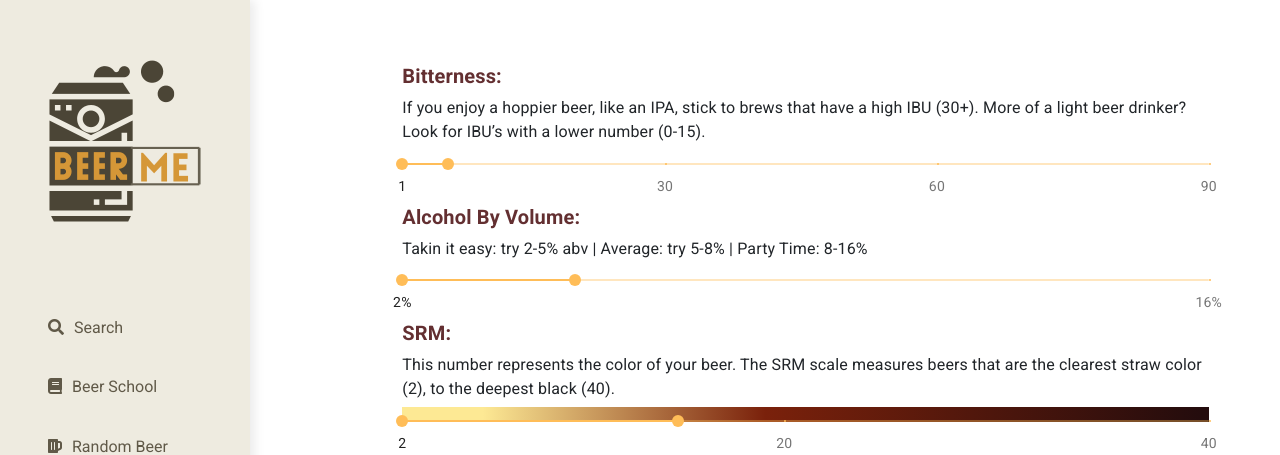
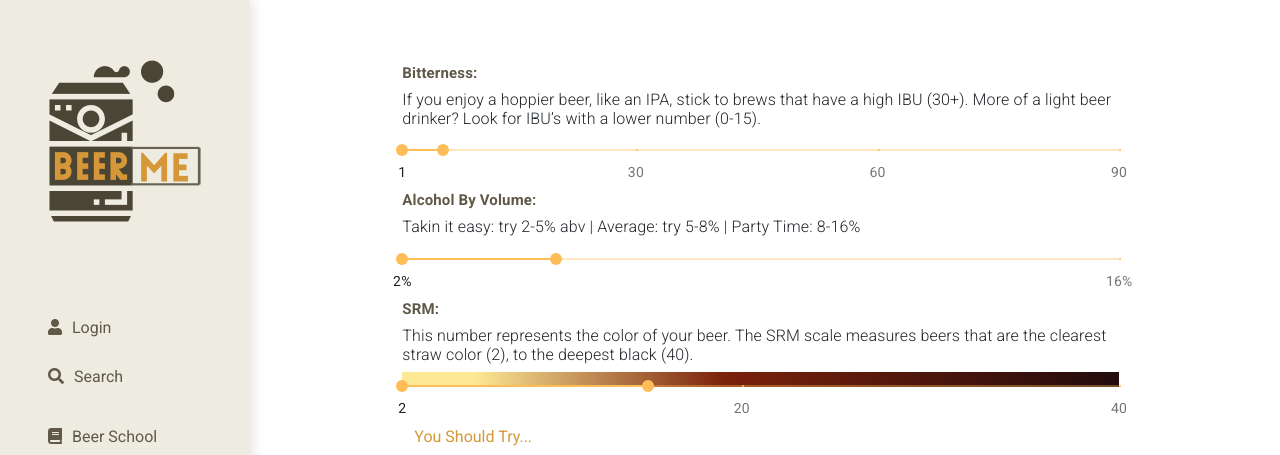
Before and after one commit to destinyfsetzer/beer-me-app, a React (Create React App) app: page /match in a window 1280 px wide. Shown: the top 455 px of the page. Built offline with nearby package versions, Linux system fonts and the light colour scheme; no server answers.

Commit message:
restructuring router

```diff
--- a/src/components/App.js
+++ b/src/components/App.js
@@ -110,7 +110,7 @@ class App extends Component {
               <Route path="/" exact>
                 <Login />
               </Route>
-              <Route path="/SignUp" exact>
+              <Route path="/signup" exact>
                 <SignUp />
               </Route>
               <Route path="/search" exact>
--- a/src/components/Login.js
+++ b/src/components/Login.js
@@ -1,17 +1,19 @@
 import React from "react";
-import Avatar from "@material-ui/core/Avatar";
-import Button from "@material-ui/core/Button";
-import CssBaseline from "@material-ui/core/CssBaseline";
-import TextField from "@material-ui/core/TextField";
-import FormControlLabel from "@material-ui/core/FormControlLabel";
-import Checkbox from "@material-ui/core/Checkbox";
-import Link from "@material-ui/core/Link";
-import Grid from "@material-ui/core/Grid";
-import Box from "@material-ui/core/Box";
+import {
+  Avatar,
+  makeStyles,
+  Container,
+  Typography,
+  Box,
+  Grid,
+  Link,
+  Checkbox,
+  FormControlLabel,
+  TextField,
+  CssBaseline,
+  Button,
+} from "@material-ui/core/";
 import LockOutlinedIcon from "@material-ui/icons/LockOutlined";
-import Typography from "@material-ui/core/Typography";
-import { makeStyles } from "@material-ui/core/styles";
-import Container from "@material-ui/core/Container";
 
 const useStyles = makeStyles((theme) => ({
   paper: {
@@ -88,13 +90,8 @@ export default function SignIn() {
             Sign In
           </Button>
           <Grid container>
-            <Grid item xs>
-              <Link href="#" className={classes.form} variant="body2">
-                Forgot password?
-              </Link>
-            </Grid>
             <Grid item>
-              <Link href="#" className={classes.form} variant="body2">
+              <Link href="/signup" className={classes.form} variant="body2">
                 {"Don't have an account? Sign Up"}
               </Link>
             </Grid>
--- a/src/components/Match.js
+++ b/src/components/Match.js
@@ -40,7 +40,7 @@ class Match extends Component {
     ];
 
     const beerTypesList = beerTypes.map((beerType, index) => (
-      <li className="list-group-item" key={index}>
+      <li className="list-group-item match" key={index}>
         <a href="/search" data-beertype={beerType} onClick={this.setBeerType}>
           {/* {beerType} */}
         </a>
--- a/src/components/Sidebar.js
+++ b/src/components/Sidebar.js
@@ -24,15 +24,19 @@ class Sidebar extends Component {
       <div className="sidebar col-sm-3 p-0">
         <div className="sidebar-title">
           <img className="logo" src={logoImage} alt="beer-logo" />
-
-          {/* <NavLink exact to="/" className="nav-link" activeClassName="active">
-            <i className="fa fa-user"></i>Login
-          </NavLink> */}
         </div>
 
         <nav>
           <ul className="nav flex-column">
             <li className="nav-item">
+              <NavLink
+                exact
+                to="/"
+                className="nav-link"
+                activeClassName="active"
+              >
+                <i className="fa fa-user"></i>Login
+              </NavLink>
               <NavLink
                 exact
                 to="/search"
--- a/src/components/SignUp.js
+++ b/src/components/SignUp.js
@@ -37,6 +37,7 @@ export default function SignUp() {
 
   return (
     <Container component="main" maxWidth="xs">
+      <h2>Good choice!</h2>
       <CssBaseline />
       <div className={classes.paper}>
         <Avatar className={classes.avatar}>
@@ -105,7 +106,7 @@ export default function SignUp() {
           </Button>
           <Grid container justify="flex-end">
             <Grid item>
-              <Link href="#" className={classes.form} variant="body2">
+              <Link href="/" className={classes.form} variant="body2">
                 Already have an account? Sign in
               </Link>
             </Grid>
--- a/src/components/Sliders/AbvSlider.js
+++ b/src/components/Sliders/AbvSlider.js
@@ -5,13 +5,14 @@ import Slider from "@material-ui/core/Slider";
 
 const useStyles = makeStyles({
   root: {
-    width: "63vw",
+    width: "56vw",
   },
   slider: {
     color: "#FFBD58",
   },
   title: {
-    color: "#632F31",
+    color: "#605948",
+    fontSize: "15px",
     fontWeight: "bold",
   },
 });
@@ -38,8 +39,10 @@ export default function RangeSlider() {
   return (
     <div className={classes.root}>
       <Typography id="range-slider" gutterBottom>
-        <h5 className={classes.title}>Alcohol By Volume: </h5>Takin it easy: try
-        2-5% abv | Average: try 5-8% | Party Time: 8-16%
+        <h5 className={classes.title}>Alcohol By Volume: </h5>
+        <h6>
+          Takin it easy: try 2-5% abv | Average: try 5-8% | Party Time: 8-16%
+        </h6>
       </Typography>
 
       <Slider
--- a/src/components/Sliders/IbuSlider.js
+++ b/src/components/Sliders/IbuSlider.js
@@ -5,13 +5,14 @@ import Slider from "@material-ui/core/Slider";
 
 const useStyles = makeStyles({
   root: {
-    width: "63vw",
+    width: "56vw",
   },
   slider: {
     color: "#FFBD58",
   },
   title: {
-    color: "#632F31",
+    color: "#605948",
+    fontSize: "15px",
     fontWeight: "bold",
   },
 });
@@ -50,9 +51,12 @@ export default function RangeSlider() {
   return (
     <div className={classes.root}>
       <Typography id="range-slider" gutterBottom>
-        <h5 className={classes.title}>Bitterness:</h5> If you enjoy a hoppier
-        beer, like an IPA, stick to brews that have a high IBU (30+). More of a
-        light beer drinker? Look for IBU’s with a lower number (0-15).
+        <h5 className={classes.title}>Bitterness:</h5>
+        <h6>
+          If you enjoy a hoppier beer, like an IPA, stick to brews that have a
+          high IBU (30+). More of a light beer drinker? Look for IBU’s with a
+          lower number (0-15).{" "}
+        </h6>
       </Typography>
       <Slider
         className={classes.slider}
--- a/src/components/Sliders/SrmSlider.js
+++ b/src/components/Sliders/SrmSlider.js
@@ -5,13 +5,14 @@ import Slider from "@material-ui/core/Slider";
 
 const useStyles = makeStyles({
   root: {
-    width: "63vw",
+    width: "56vw",
   },
   slider: {
     color: "#FFBD58",
   },
   title: {
-    color: "#632F31",
+    color: "#605948",
+    fontSize: "15px",
     fontWeight: "bold",
   },
 });
@@ -46,9 +47,12 @@ export default function RangeSlider() {
   return (
     <div className={classes.root}>
       <Typography id="range-slider" gutterBottom>
-        <h5 className={classes.title}>SRM:</h5> This number represents the color
-        of your beer. The SRM scale measures beers that are the clearest straw
-        color (2), to the deepest black (40).
+        <h5 className={classes.title}>SRM:</h5>
+        <h6>
+          This number represents the color of your beer. The SRM scale measures
+          beers that are the clearest straw color (2), to the deepest black
+          (40).{" "}
+        </h6>
       </Typography>
       <div className="slider">
         <Slider
--- a/src/css/Main.css
+++ b/src/css/Main.css
@@ -115,6 +115,7 @@ h2 {
   background: #eeebe0;
   max-width: 250px;
   display: flex;
+  position: static;
 }
 
 .sidebar-title {
@@ -247,7 +248,7 @@ table tbody::-webkit-scrollbar-track {
 
 /* Handle */
 table tbody::-webkit-scrollbar-thumb {
-  background: #605948;
+  background: #f6f3ec;
 }
 
 /* Handle on hover */
```
Also changed, not shown: src/components/BeerSchool.js (+32 -38 lines), src/images/beeeeeeer.jpg (added).
